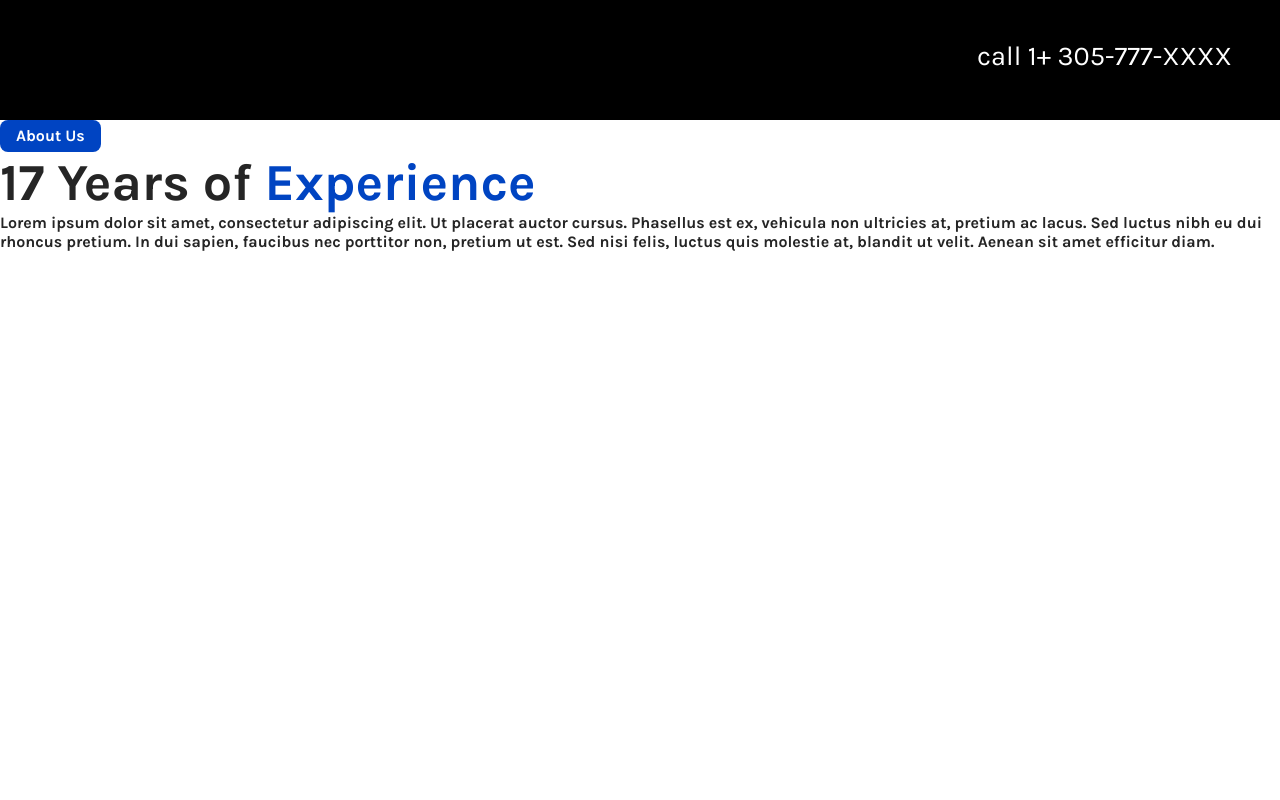
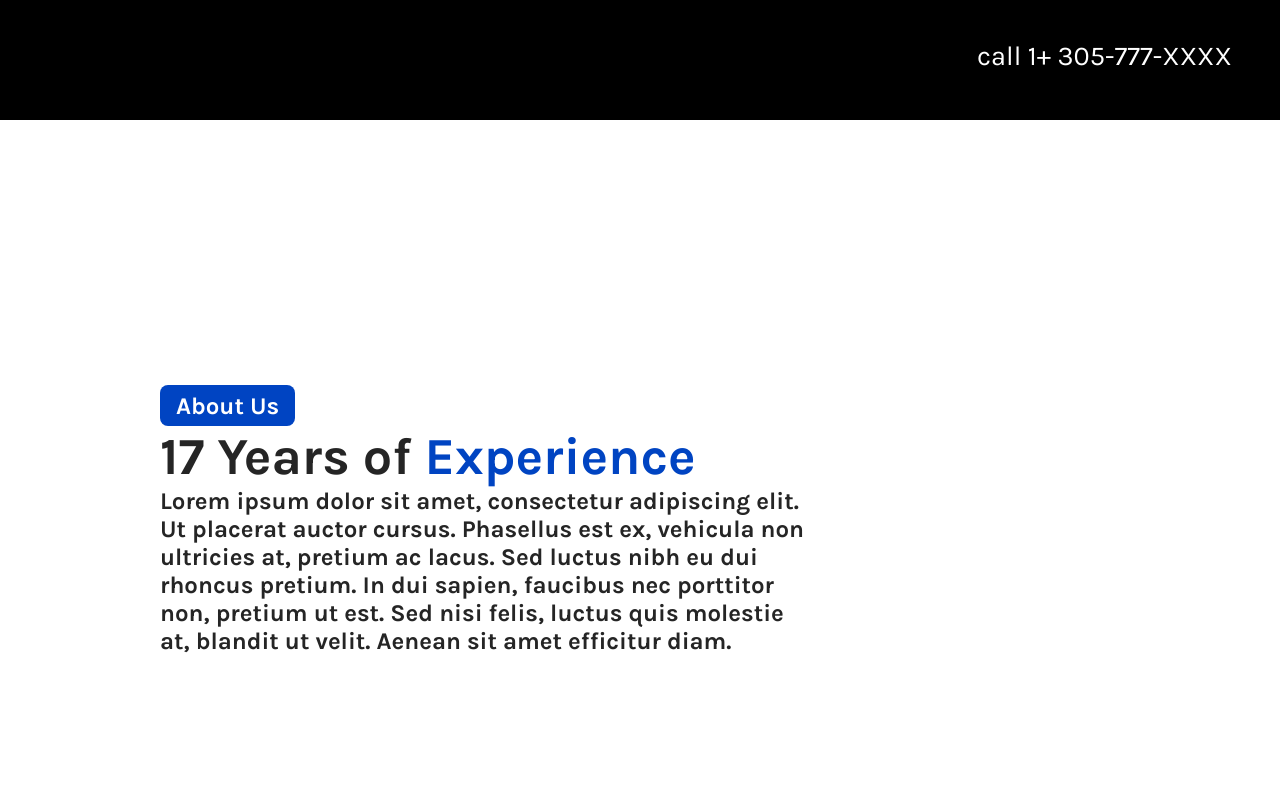
Before and after one commit to SVRourke/tradingunlimited, a React (Create React App) app: page / in a window 1280 px wide. Shown: the part 680-1480 px from the top of the page. Built offline with nearby package versions, Linux system fonts and the light colour scheme.

Commit message:
container padding, column content vertically centered

```diff
--- a/src/styles/About.scss
+++ b/src/styles/About.scss
@@ -1,9 +1,18 @@
 @import 'variables';
 
 #about {
+    padding: 10rem;
     span {
         font-size: inherit;
         color: $light-medium-blue;
     }
 
+    justify-content: center;
+    .column {
+        p {
+            font-size: 1.5rem;
+            max-width:43ch;
+        }
+    }
+
 }
```
